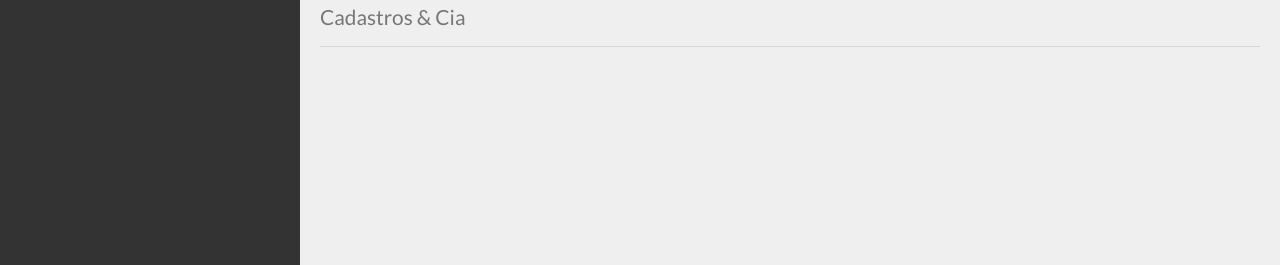
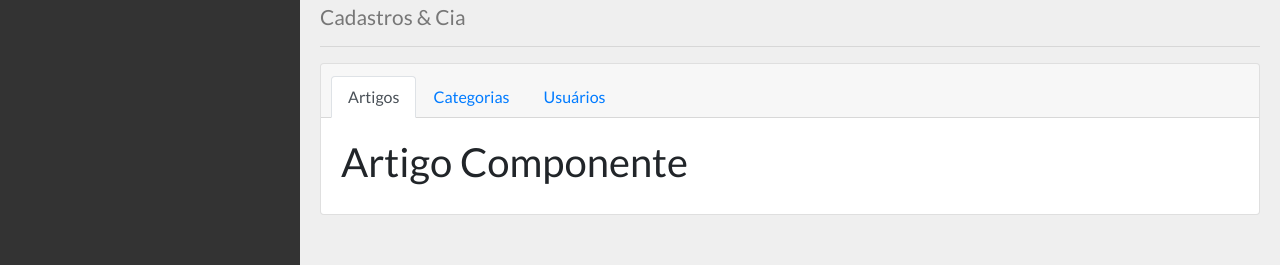
Before and after one commit to lucascs20182/teach-to-learn, a Vue app in the folder client/: page /admin in a window 1280 px wide. Shown: the part 128-393 px from the top of the page. Built offline with nearby package versions, Linux system fonts and the light colour scheme.

Commit message:
create admin page

```diff
--- a/client/src/components/admin/AdminPages.vue
+++ b/client/src/components/admin/AdminPages.vue
@@ -2,14 +2,36 @@
     <div class="admin-pages">
         <PageTitle icon="fa fa-cogs" main="Administração"
             sub="Cadastros & Cia" />
+
+            <div class="admin-pages-tabs">
+                <b-card no-body>
+                    <b-tabs card>
+                        <b-tab title="Artigos">
+                            <ArticleAdmin />
+                        </b-tab>
+
+                        <b-tab title="Categorias">
+                            <CategoryAdmin />
+                        </b-tab>
+
+                        <b-tab title="Usuários">
+                            <UserAdmin />
+                        </b-tab>
+                    </b-tabs>
+                </b-card>
+            </div>
     </div>
 </template>
 
 <script>
     import PageTitle from '../template/PageTitle'
+    import ArticleAdmin from './ArticleAdmin'
+    import CategoryAdmin from './CategoryAdmin'
+    import UserAdmin from './UserAdmin'
+
     export default {
         name: 'AdminPages',
-        components: { PageTitle }
+        components: { PageTitle, ArticleAdmin, CategoryAdmin, UserAdmin}
     }
 </script>
 
--- /dev/null
+++ b/client/src/components/admin/ArticleAdmin.vue
@@ -0,0 +1,15 @@
+<template>
+    <div class="article-admin">
+        <h1>Artigo Componente</h1>
+    </div>
+</template>
+
+<script>
+    export default {
+        name: 'ArticleAdmin'
+    }
+</script>
+
+<style>
+
+</style>
--- /dev/null
+++ b/client/src/components/admin/CategoryAdmin.vue
@@ -0,0 +1,15 @@
+<template>
+    <div class="category-admin">
+        <h1>Categoria Componente</h1>
+    </div>
+</template>
+
+<script>
+    export default {
+        name: 'CategoryAdmin'
+    }
+</script>
+
+<style>
+
+</style>
--- /dev/null
+++ b/client/src/components/admin/UserAdmin.vue
@@ -0,0 +1,15 @@
+<template>
+    <div class="user-admin">
+        <h1>Usuários Componente</h1>
+    </div>
+</template>
+
+<script>
+    export default {
+        name: 'UserAdmin'
+    }
+</script>
+
+<style>
+
+</style>
--- a/client/src/main.js
+++ b/client/src/main.js
@@ -8,6 +8,9 @@
 
 Vue.config.productionTip = false
 
+// temp
+require('axios').defaults.headers.common['Authorization'] = 'bearer eyJ0eXAiOiJKV1QiLCJhbGciOiJIUzI1NiJ9.eyJpZCI6NiwibmFtZSI6IkrDo28iLCJlbWFpbCI6ImpvYW9AZ21haWwuY29tIiwiYWRtaW4iOmZhbHNlLCJpYXQiOjE2MTIxMDM3MDYsImV4cCI6MTYxMjM2MjkwNn0.EiN9UsSDQw4L5VbcAp1OagwRGePA68uN9Lv9pTfAeiE'
+
 new Vue({
   store,
   router,
```
